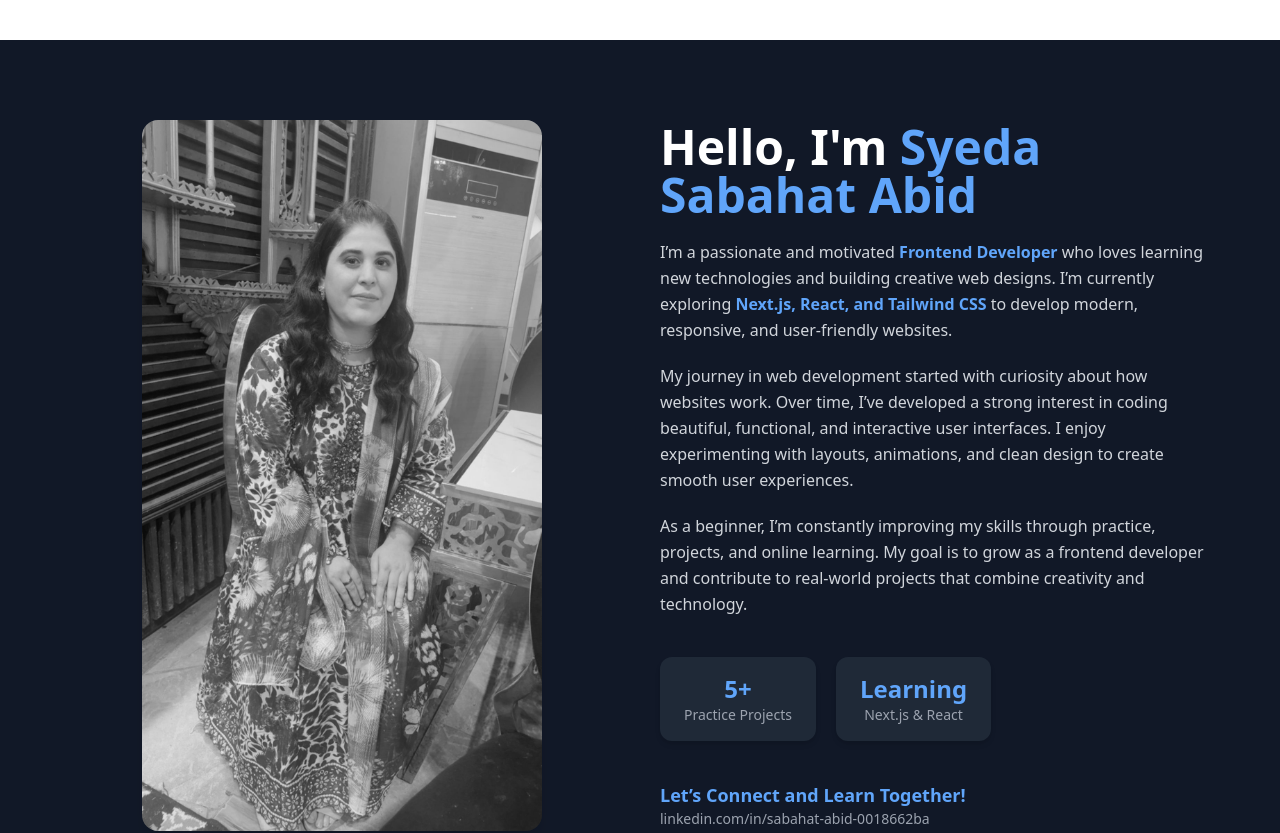
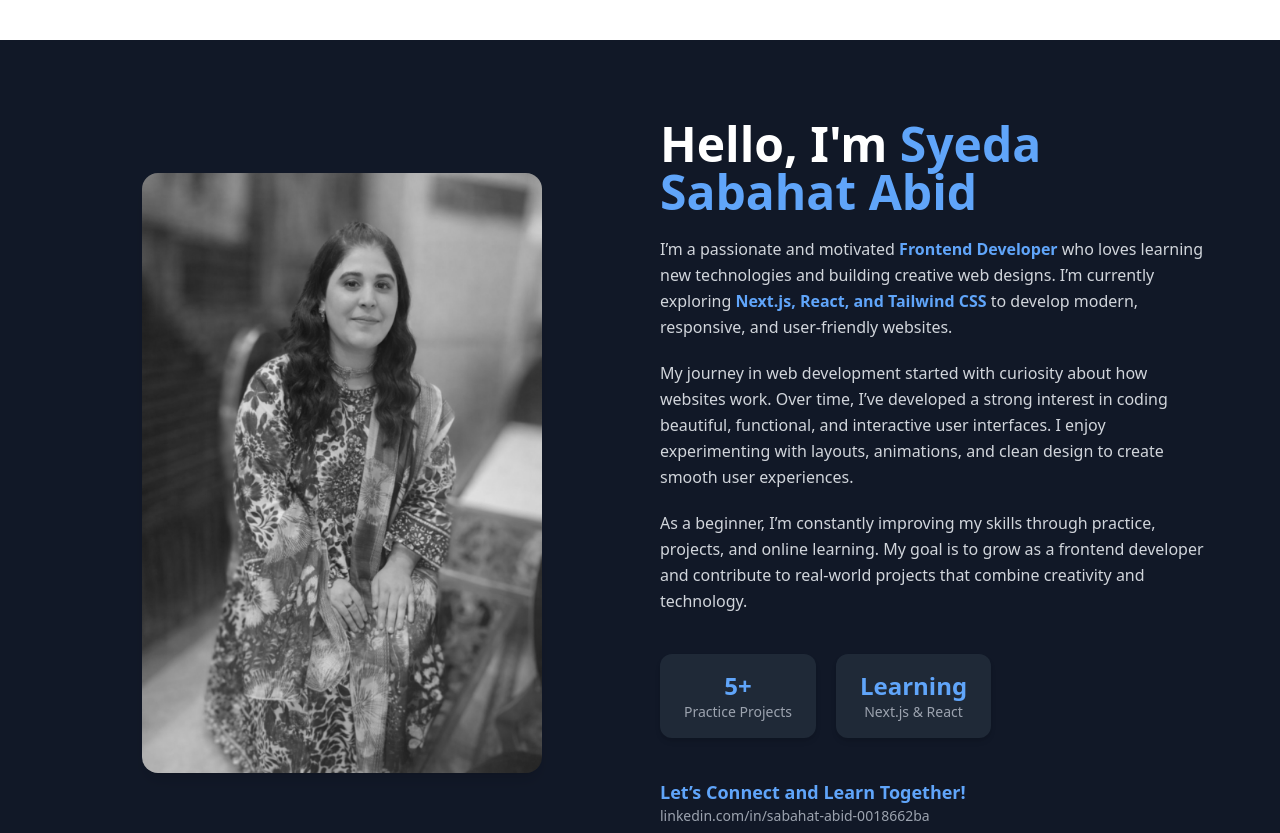
Before and after one commit to sabahatabid/saba-portfolio, a Next.js app: page / in a window 1280 px wide. Shown: the part 760-1593 px from the top of the page. Built offline with nearby package versions, Linux system fonts and the light colour scheme.

Commit message:
Update image source in About component

```diff
--- a/app/src/components/About.tsx
+++ b/app/src/components/About.tsx
@@ -11,7 +11,7 @@ const About = () => {
       {/* Left Side - Image */}
       <div className="w-full md:w-1/2 flex justify-center">
         <Image
-          src="/saba.jpg.jpeg" // 👉 Replace with your image in /public
+          src="/saba pic.jpg" // 👉 Replace with your image in /public
           alt="Profile Picture"
           width={400}
           height={400}
```
